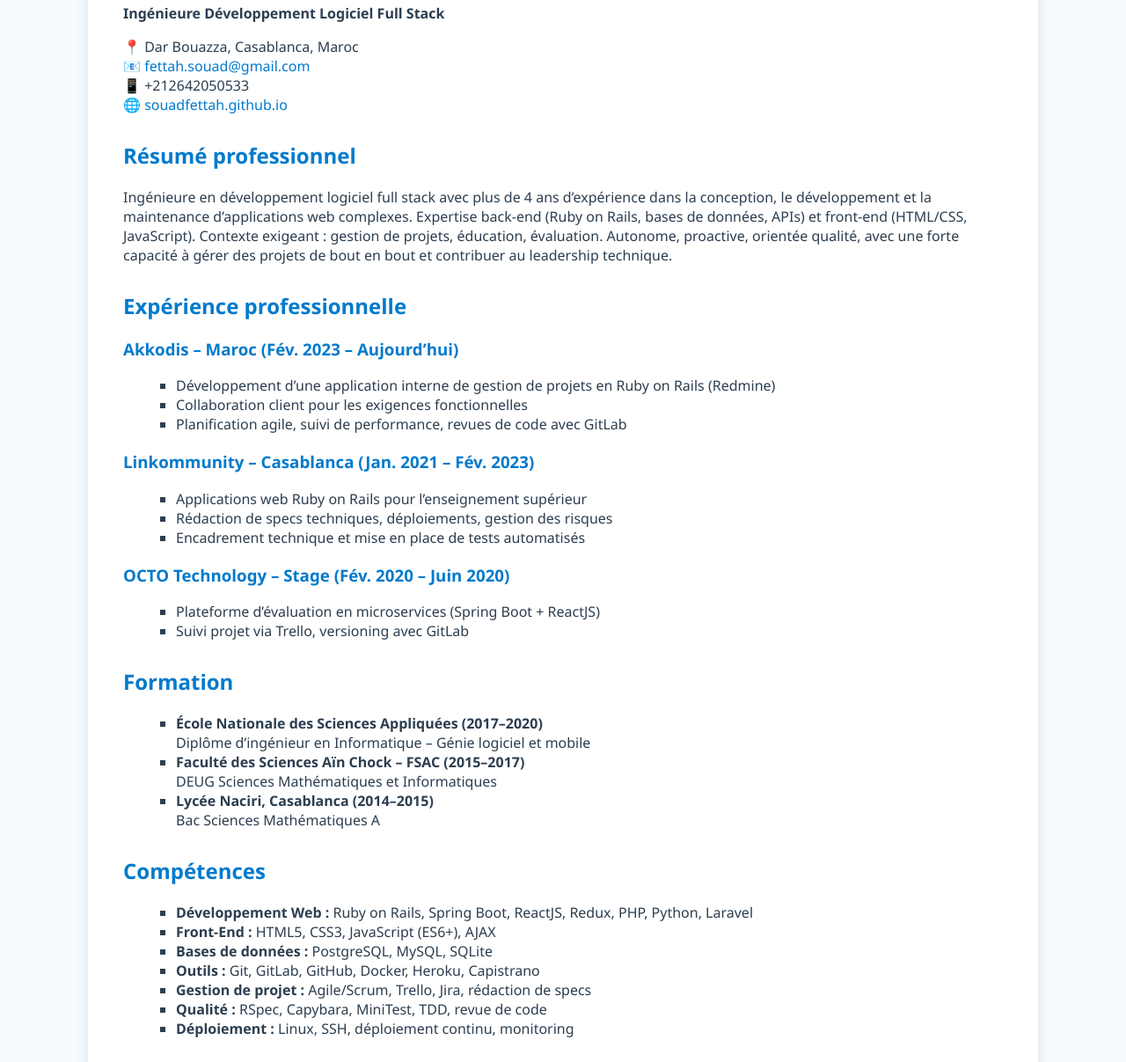
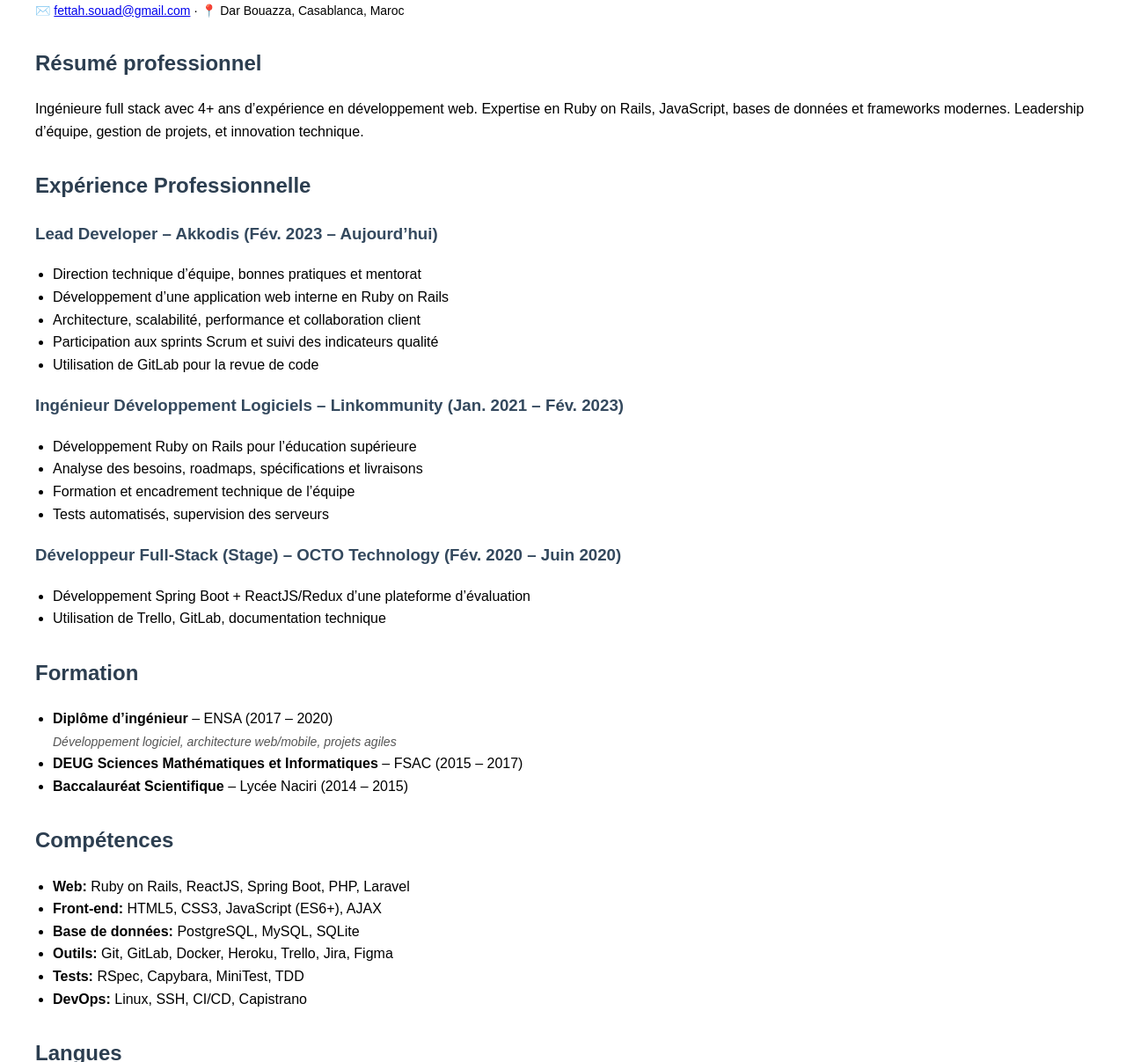
Before and after one commit to souadfettah/souadfettah.github.io, a plain HTML site: page index.html in a window 1280 px wide. Shown: the part 129-1336 px from the top of the page at 88% size. Drawn offline with Linux system fonts and the light colour scheme.

Commit message:
Update index.html

```diff
--- a/index.html
+++ b/index.html
@@ -2,113 +2,113 @@
 <html lang="fr">
 <head>
   <meta charset="UTF-8">
-  <meta name="viewport" content="width=device-width, initial-scale=1.0">
-  <title>Souad Fettah | CV Développeuse Logicielle</title>
+  <title>CV - Souad FETTAH</title>
   <style>
     body {
-      font-family: 'Segoe UI', Tahoma, Geneva, Verdana, sans-serif;
-      background-color: #f5faff;
-      color: #2c3e50;
-      margin: 0;
-      padding: 0;
-    }
-    .container {
-      max-width: 1000px;
-      margin: auto;
-      background: #fff;
-      padding: 40px;
-      box-shadow: 0 0 15px rgba(0,0,0,0.1);
-      border-radius: 10px;
+      font-family: Arial, sans-serif;
+      margin: 40px;
+      line-height: 1.6;
     }
     h1, h2, h3 {
-      color: #007acc;
+      color: #2c3e50;
     }
     h1 {
-      border-bottom: 2px solid #cce5ff;
-      padding-bottom: 5px;
+      font-size: 28px;
+      margin-bottom: 0;
+    }
+    .contact {
+      margin-top: 0;
+      font-size: 14px;
+    }
+    section {
+      margin-top: 30px;
     }
     ul {
-      list-style-type: square;
-      margin-left: 20px;
+      padding-left: 20px;
     }
-    .section {
-      margin-top: 30px;
+    .job-title {
+      font-weight: bold;
+      color: #34495e;
     }
-    a {
-      color: #007acc;
-      text-decoration: none;
+    .sub {
+      font-style: italic;
+      font-size: 14px;
+      color: #555;
     }
   </style>
 </head>
 <body>
-  <div class="container">
-    <h1>Souad Fettah</h1>
-    <p><strong>Ingénieure Développement Logiciel Full Stack</strong></p>
-    <p>
-      📍 Dar Bouazza, Casablanca, Maroc<br>
-      📧 <a href="mailto:fettah.souad@gmail.com">fettah.souad@gmail.com</a><br>
-      📱 +212642050533<br>
-      🌐 <a href="https://souadfettah.github.io">souadfettah.github.io</a>
+
+  <h1>Souad FETTAH</h1>
+  <p class="contact">
+    Ingénieur développement logiciel<br>
+    📞 +212642050533 · 💼 <a href="https://souadfettah.github.io">souadfettah.github.io</a><br>
+    ✉️ <a href="mailto:fettah.souad@gmail.com">fettah.souad@gmail.com</a> · 📍 Dar Bouazza, Casablanca, Maroc
   </p>
 
-    <div class="section">
+  <section>
     <h2>Résumé professionnel</h2>
-      <p>Ingénieure en développement logiciel full stack avec plus de 4 ans d’expérience dans la conception, le développement et la maintenance d’applications web complexes. Expertise back-end (Ruby on Rails, bases de données, APIs) et front-end (HTML/CSS, JavaScript). Contexte exigeant : gestion de projets, éducation, évaluation. Autonome, proactive, orientée qualité, avec une forte capacité à gérer des projets de bout en bout et contribuer au leadership technique.</p>
-    </div>
+    <p>
+      Ingénieure full stack avec 4+ ans d’expérience en développement web. Expertise en Ruby on Rails, JavaScript, bases de données et frameworks modernes. Leadership d’équipe, gestion de projets, et innovation technique.
+    </p>
+  </section>
 
-    <div class="section">
-      <h2>Expérience professionnelle</h2>
-      <h3>Akkodis – Maroc (Fév. 2023 – Aujourd’hui)</h3>
+  <section>
+    <h2>Expérience Professionnelle</h2>
+
+    <h3 class="job-title">Lead Developer – Akkodis (Fév. 2023 – Aujourd’hui)</h3>
     <ul>
-        <li>Développement d’une application interne de gestion de projets en Ruby on Rails (Redmine)</li>
-        <li>Collaboration client pour les exigences fonctionnelles</li>
-        <li>Planification agile, suivi de performance, revues de code avec GitLab</li>
+      <li>Direction technique d’équipe, bonnes pratiques et mentorat</li>
+      <li>Développement d’une application web interne en Ruby on Rails</li>
+      <li>Architecture, scalabilité, performance et collaboration client</li>
+      <li>Participation aux sprints Scrum et suivi des indicateurs qualité</li>
+      <li>Utilisation de GitLab pour la revue de code</li>
     </ul>
 
-      <h3>Linkommunity – Casablanca (Jan. 2021 – Fév. 2023)</h3>
+    <h3 class="job-title">Ingénieur Développement Logiciels – Linkommunity (Jan. 2021 – Fév. 2023)</h3>
     <ul>
-        <li>Applications web Ruby on Rails pour l’enseignement supérieur</li>
-        <li>Rédaction de specs techniques, déploiements, gestion des risques</li>
-        <li>Encadrement technique et mise en place de tests automatisés</li>
+      <li>Développement Ruby on Rails pour l’éducation supérieure</li>
+      <li>Analyse des besoins, roadmaps, spécifications et livraisons</li>
+      <li>Formation et encadrement technique de l’équipe</li>
+      <li>Tests automatisés, supervision des serveurs</li>
     </ul>
 
-      <h3>OCTO Technology – Stage (Fév. 2020 – Juin 2020)</h3>
+    <h3 class="job-title">Développeur Full-Stack (Stage) – OCTO Technology (Fév. 2020 – Juin 2020)</h3>
     <ul>
-        <li>Plateforme d’évaluation en microservices (Spring Boot + ReactJS)</li>
-        <li>Suivi projet via Trello, versioning avec GitLab</li>
+      <li>Développement Spring Boot + ReactJS/Redux d’une plateforme d’évaluation</li>
+      <li>Utilisation de Trello, GitLab, documentation technique</li>
     </ul>
-    </div>
+  </section>
 
-    <div class="section">
+  <section>
     <h2>Formation</h2>
     <ul>
-        <li><strong>École Nationale des Sciences Appliquées (2017–2020)</strong><br> Diplôme d’ingénieur en Informatique – Génie logiciel et mobile</li>
-        <li><strong>Faculté des Sciences Aïn Chock – FSAC (2015–2017)</strong><br> DEUG Sciences Mathématiques et Informatiques</li>
-        <li><strong>Lycée Naciri, Casablanca (2014–2015)</strong><br> Bac Sciences Mathématiques A</li>
+      <li><strong>Diplôme d’ingénieur</strong> – ENSA (2017 – 2020)<br><span class="sub">Développement logiciel, architecture web/mobile, projets agiles</span></li>
+      <li><strong>DEUG Sciences Mathématiques et Informatiques</strong> – FSAC (2015 – 2017)</li>
+      <li><strong>Baccalauréat Scientifique</strong> – Lycée Naciri (2014 – 2015)</li>
     </ul>
-    </div>
+  </section>
 
-    <div class="section">
+  <section>
     <h2>Compétences</h2>
     <ul>
-        <li><strong>Développement Web :</strong> Ruby on Rails, Spring Boot, ReactJS, Redux, PHP, Python, Laravel</li>
-        <li><strong>Front-End :</strong> HTML5, CSS3, JavaScript (ES6+), AJAX</li>
-        <li><strong>Bases de données :</strong> PostgreSQL, MySQL, SQLite</li>
-        <li><strong>Outils :</strong> Git, GitLab, GitHub, Docker, Heroku, Capistrano</li>
-        <li><strong>Gestion de projet :</strong> Agile/Scrum, Trello, Jira, rédaction de specs</li>
-        <li><strong>Qualité :</strong> RSpec, Capybara, MiniTest, TDD, revue de code</li>
-        <li><strong>Déploiement :</strong> Linux, SSH, déploiement continu, monitoring</li>
+      <li><strong>Web:</strong> Ruby on Rails, ReactJS, Spring Boot, PHP, Laravel</li>
+      <li><strong>Front-end:</strong> HTML5, CSS3, JavaScript (ES6+), AJAX</li>
+      <li><strong>Base de données:</strong> PostgreSQL, MySQL, SQLite</li>
+      <li><strong>Outils:</strong> Git, GitLab, Docker, Heroku, Trello, Jira, Figma</li>
+      <li><strong>Tests:</strong> RSpec, Capybara, MiniTest, TDD</li>
+      <li><strong>DevOps:</strong> Linux, SSH, CI/CD, Capistrano</li>
     </ul>
-    </div>
+  </section>
 
-    <div class="section">
+  <section>
     <h2>Langues</h2>
     <ul>
       <li>Français : Courant</li>
       <li>Anglais : Technique / Professionnel</li>
       <li>Arabe : Langue maternelle</li>
     </ul>
-    </div>
-  </div>
+  </section>
+
 </body>
 </html>
```
Lines whose indentation alone changed are shown as unchanged.
